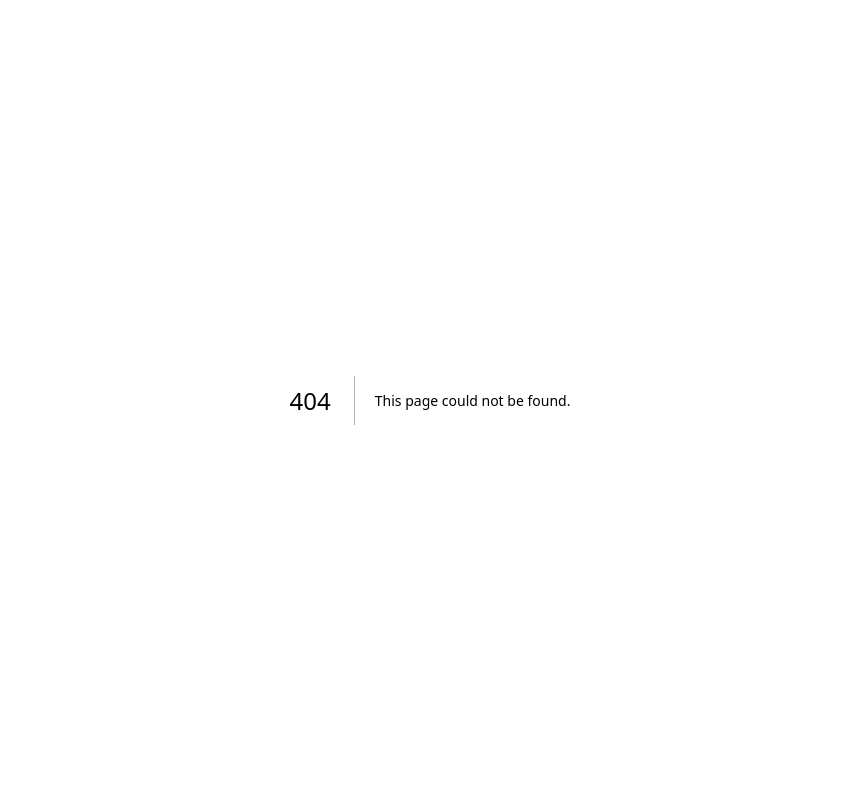
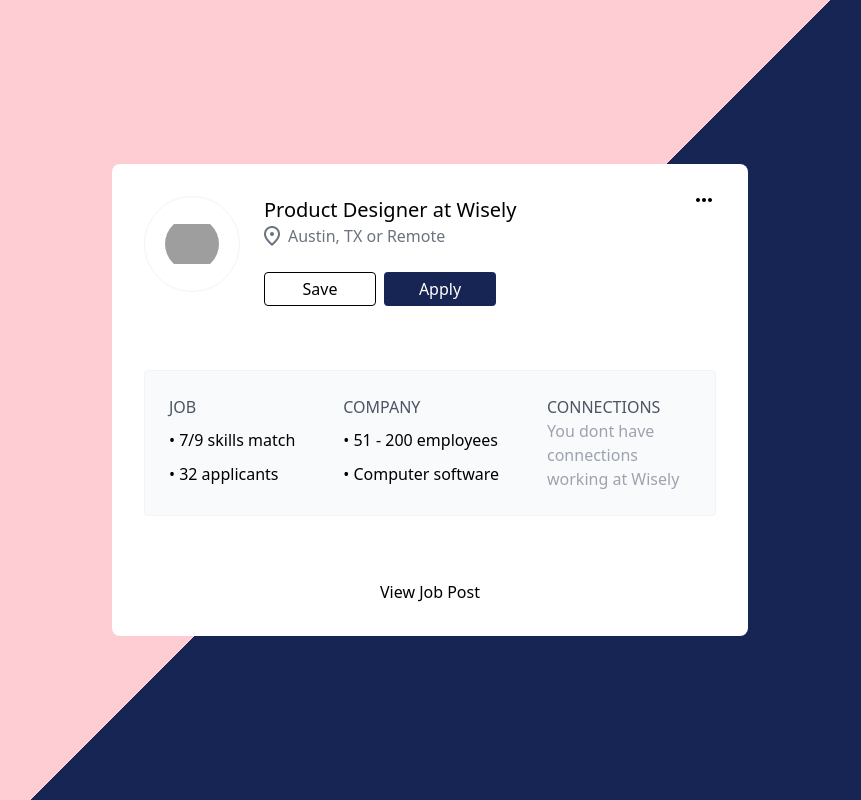
Before and after one commit to vellbear/icodethis, a Next.js app: page /challenges/job-post in a window 1280 px wide. Before the commit this address had no page. Shown: the whole page, without its empty margins (210-1071 px from the left). Built offline with nearby package versions, Linux system fonts and the light colour scheme; grey boxes are pictures that could not be loaded.

Commit message:
added job-post challenge

```diff
--- a/src/app/challenges/consts.ts
+++ b/src/app/challenges/consts.ts
@@ -11,4 +11,8 @@ export const CHALLENGE_LINKS = [
     title: "Hiring Profile",
     href: "hiring-profile",
   },
+  {
+    title: "Job Post",
+    href: "job-post",
+  },
 ];
--- /dev/null
+++ b/src/app/challenges/job-post/page.tsx
@@ -0,0 +1,58 @@
+import React from "react";
+
+export default function Home() {
+  return (
+    <main className="[background:linear-gradient(135deg,#fecdd3_50%,#172554_50%)] grid place-items-center min-h-screen transition-colors">
+      <div className="relative bg-white grid justify-items-center gap-16 p-8 rounded-lg">
+        <button className="absolute top-6 right-8 hover:text-gray-400">
+          <span className="material-symbols-outlined">More_Horiz</span>
+        </button>
+        <div className="flex flex-wrap justify-self-start gap-6">
+          <img
+            className="w-24 h-24 object-contain p-5 border border-gray-100 rounded-full"
+            src="https://i.imgur.com/2A8Unen.png"
+            alt="owl"
+          />
+          <div className="grid pr-12">
+            <h2 className="text-xl font-medium">Product Designer at Wisely</h2>
+            <div className="flex gap-1 text-gray-500">
+              <span className="material-symbols-outlined -ml-1">
+                Location_On
+              </span>
+              <span>Austin, TX or Remote</span>
+            </div>
+            <div className="flex gap-2 pt-6">
+              <button className="w-28 py-1 border border-black rounded hover:bg-blue-950 hover:text-white hover:boredr-none">
+                Save
+              </button>
+              <button className="text-white w-28 py-1 bg-blue-950 rounded hover:border hover:border-black hover:bg-white hover:text-black">
+                Apply
+              </button>
+            </div>
+          </div>
+        </div>
+        <div className="bg-gray-50 flex flex-wrap gap-12 p-6 border border-gray-100 rounded">
+          <ul className="grid gap-1">
+            <h3 className="text-gray-600">JOB</h3>
+            <li>• 7/9 skills match</li>
+            <li>• 32 applicants</li>
+          </ul>
+          <ul className="grid gap-1">
+            <h3 className="text-gray-600">COMPANY</h3>
+            <li>• 51 - 200 employees</li>
+            <li>• Computer software</li>
+          </ul>
+          <ul className="grid gap- w-36">
+            <h3 className="text-gray-600">CONNECTIONS</h3>
+            <li className="text-gray-400">
+              You dont have connections working at Wisely
+            </li>
+          </ul>
+        </div>
+        <a className="hover:underline" href="#">
+          View Job Post
+        </a>
+      </div>
+    </main>
+  );
+}
```
